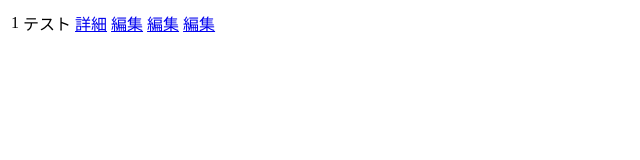
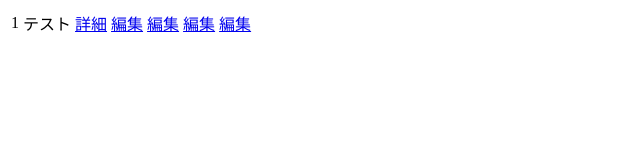
Before and after one commit to atsu0203/nuxt-test, a Nuxt app: page / in a window 1280 px wide. Shown: the top 160 px of the page, without its empty margins (0-640 px from the left). Built offline with nearby package versions, Linux system fonts and the light colour scheme.

Commit message:
画面の修正

```diff
--- a/pages/index.vue
+++ b/pages/index.vue
@@ -11,6 +11,7 @@
   <td><NuxtLink to=/products/1/editProduct>編集</NuxtLink></td>
   <td><NuxtLink to=/products/1/editProduct>編集</NuxtLink></td>
    <td><NuxtLink to=/products/1/editProduct>編集</NuxtLink></td>
+      <td><NuxtLink to=/products/1/editProduct>編集</NuxtLink></td>
 
   </tr>
   </table>
```
